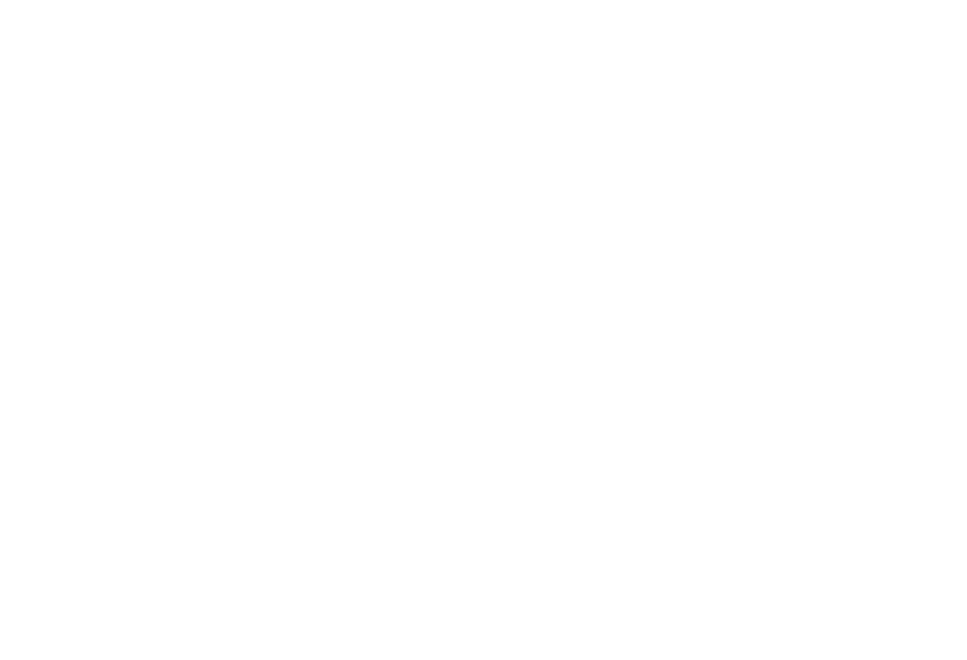
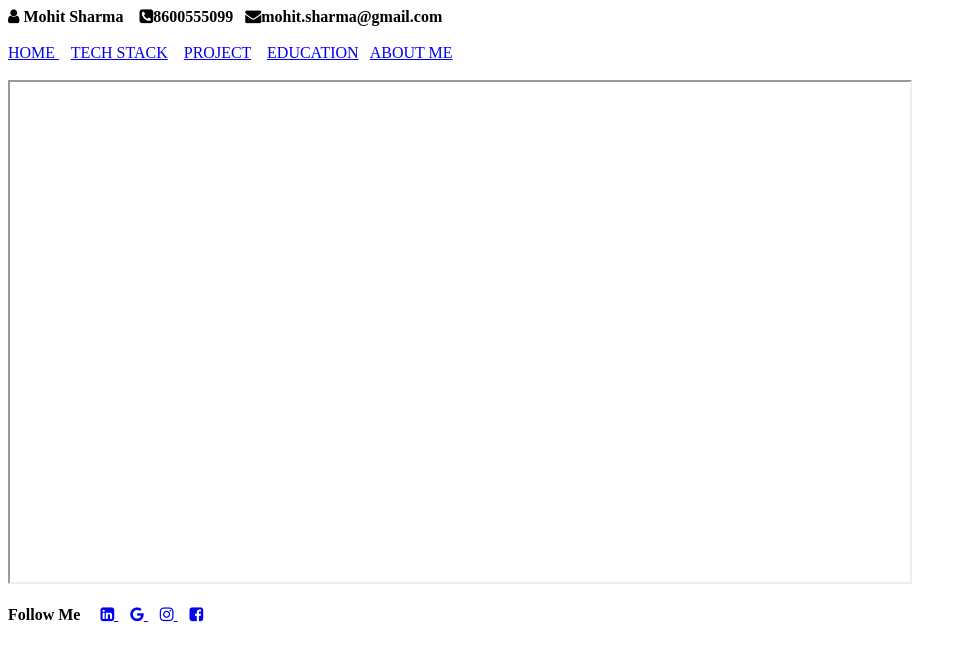
Before and after one commit to Raghupati22/my-profile, a plain HTML site: page index.html in a window 1280 px wide. Shown: the whole page, without its empty margins (0-967 px from the left). Drawn offline with Linux system fonts and the light colour scheme.

Commit message:
Modified index for icons and Links
Modified index for icons and Links

```diff
--- a/index.html
+++ b/index.html
@@ -4,8 +4,38 @@
     <meta charset="UTF-8">
     <meta name="viewport" content="width=device-width, initial-scale=1.0">
     <title>My Profile</title>
+    <link rel="stylesheet" href="https://cdnjs.cloudflare.com/ajax/libs/font-awesome/4.7.0/css/font-awesome.min.css">
 </head>
 <body>
+    <i class="fa fa-user" aria-hidden="true"></i> <strong>Mohit Sharma</strong> &nbsp;&nbsp;
+    <i class="fa fa-phone-square" aria-hidden="true"></i><strong>8600555099</strong>&nbsp;&nbsp;
+    <i class="fa fa-envelope" aria-hidden="true"></i><strong>mohit.sharma@gmail.com</strong>
+  <br><br>
 
+    <a href="#" target="myFrame"> HOME </a> &nbsp;&nbsp;
+    <a href="#" target="myFrame"> TECH STACK</a> &nbsp;&nbsp;
+    <a href="#" target="myFrame"> PROJECT</a> &nbsp;&nbsp;
+    <a href="#" target="myFrame"> EDUCATION</a>&nbsp;&nbsp;
+    <a href="#" target="myFrame"> ABOUT ME</a> <br><br>
+
+    <iframe width="900px" height="500px" name="myFrame">
+
+    </iframe>
+    <br><br>
+    <span><strong>Follow Me</strong></span> &nbsp;&nbsp;&nbsp;
+    <a href="https://twitter.com/" target="_blank">
+        <i class="fa fa-linkedin-square" aria-hidden="true"></i>
+    </a> &nbsp;&nbsp;
+    <a href="https://www.google.com/" target="_blank">
+
+        <i class="fa fa-google" aria-hidden="true"></i>
+    </a>&nbsp;&nbsp;
+    <a href="https://www.instagram.com/" target="_blank">
+        <i class="fa  fa-instagram" aria-hidden="true"></i>
+    </a>&nbsp;&nbsp;
+
+    <a href="https://facebook.com/zoom" target="_blank">
+        <i class="fa  fa-facebook-square" aria-hidden="true"></i>
+    </a>
 </body>
 </html>
```
